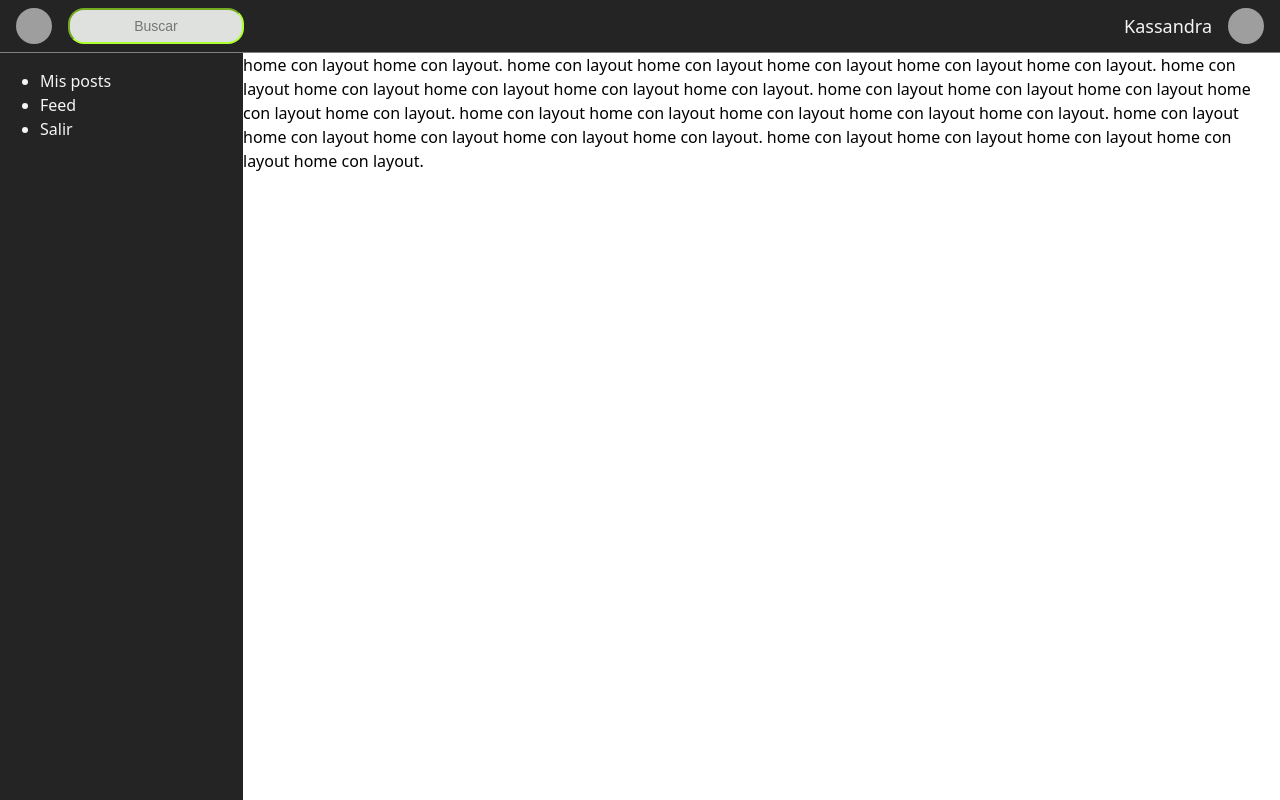
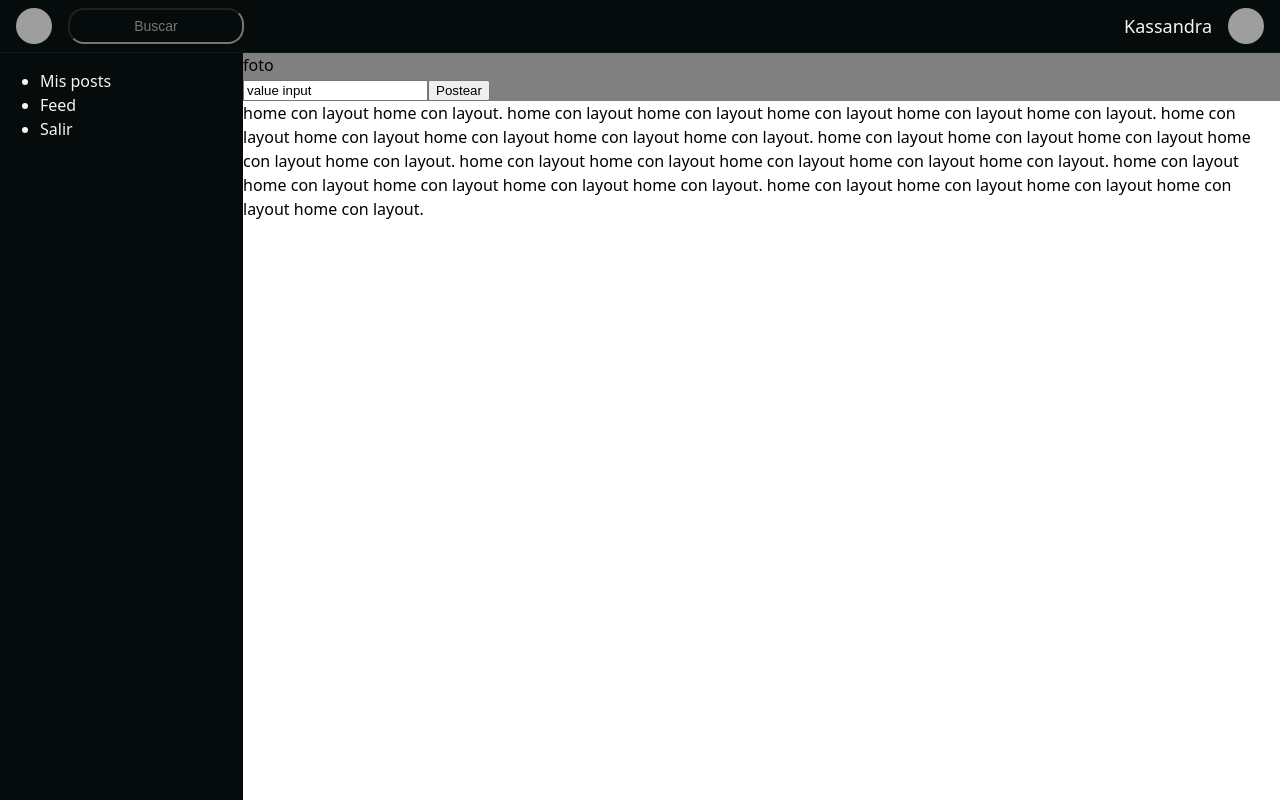
Before and after one commit to celizond/martian-fudo, a React (Vite) app: page /home in a window 1280 px wide. Built offline with nearby package versions, Linux system fonts and the light colour scheme; grey boxes are pictures that could not be loaded.

Commit message:
start with AddPost

```diff
--- a/src/_variables.scss
+++ b/src/_variables.scss
@@ -1 +1,4 @@
 $dark-color: #242424;
+$primary: #0C1A1A;
+$dark: #060c0c;
+$secondary: #6ACFC7;
--- a/src/components/ASide.scss
+++ b/src/components/ASide.scss
@@ -6,7 +6,7 @@
     left: 0;
     color:whitesmoke;
     min-width: 243px;
-    background-color: $dark-color;
+    background-color: $dark;
     font-weight: 400;
     height: auto;
     min-height: 100%;
--- a/src/components/NavBar.scss
+++ b/src/components/NavBar.scss
@@ -1,7 +1,7 @@
 @use '../_variables' as *;
 
 .navbar {
-    background-color: $dark-color;
+    background-color: $dark;
     display:flex;
     position: fixed;
     top: 0;
@@ -10,7 +10,7 @@
     width: calc(100% - 32px);
     justify-content: space-between;
     align-items: center;
-    border-bottom: 1px solid grey;
+    border-bottom: 1px solid $primary;
 
     .application {
         display: flex;
@@ -20,9 +20,8 @@
         }
         input {
             border-radius: 16px;
-            border-color: greenyellow;
             outline: none;
-            background-color: #edefedee;
+            background-color: $dark;
             padding: 6px;
             width: 160px;
             margin-left: 16px;
--- /dev/null
+++ b/src/features/posts/components/AddPost.scss
@@ -0,0 +1,17 @@
+@use '../../../_variables' as *;
+
+.add-post {
+    background-color: grey;
+
+    textarea {
+        font-size: 18px;
+        color: $dark-color;
+        background-color: $primary;
+        min-height: 100px;
+        width: 80%;
+    }
+
+    textarea::-webkit-input-placeholder {
+        color: whitesmoke;
+    }
+}
--- /dev/null
+++ b/src/features/posts/components/AddPost.tsx
@@ -0,0 +1,39 @@
+import { useForm } from '../../../hooks/useForm';
+import './AddPost.scss';
+
+export const AddPost = () => {
+
+    const { onInputChange } = useForm({
+        post: ''
+    })
+
+    const onSubmitPost = async (event: any) => {
+        event.preventDefault();
+        console.log('mandó')
+    }
+
+    return (
+        <div className='add-post'>
+            <div>
+                foto
+            </div>
+            <div>
+                <form onSubmit={onSubmitPost}>
+                    <input
+                        type='text'
+                        name='input-post'
+                        className='input-post'
+                        placeholder='¿Qué querés compartir con los Martianos?'
+                        value={'value input'}
+                        onChange={onInputChange}
+                    >
+                    </input>
+                    <button type='submit'>
+                        Postear
+                    </button>
+                </form>
+            </div>
+
+        </div>
+    )
+}
--- /dev/null
+++ b/src/hooks/useForm.ts
@@ -0,0 +1,19 @@
+import { useState } from 'react';
+
+export const useForm = ( initialForm = {} ) => {
+
+    const [formState, setformState] = useState(initialForm)
+
+    const onInputChange = ({ target }: any) => {
+        const { name, value } = target;
+        setformState({
+            ...formState,
+            [name]: value,
+        })
+    }
+
+    return {
+        ...formState,
+        onInputChange
+    }
+}
--- a/src/pages/HomePage.tsx
+++ b/src/pages/HomePage.tsx
@@ -1,9 +1,11 @@
+import { AddPost } from "../features/posts/components/AddPost";
 import { MartianLayout } from "../layouts/MartianLayout"
 import './HomePage.scss';
 export const HomePage = () => {
   return (
     <MartianLayout>
       <div className='home-page'>
+        <AddPost />
         home con layout home con layout.
         home con layout home con layout home con layout home con layout home con layout.
         home con layout home con layout home con layout home con layout home con layout.
```
